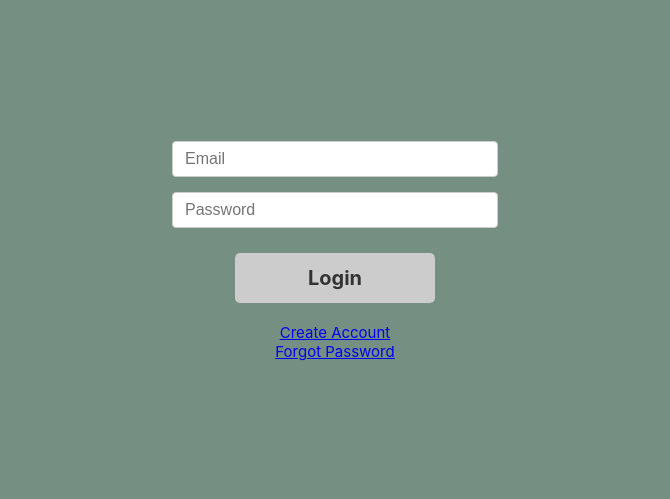
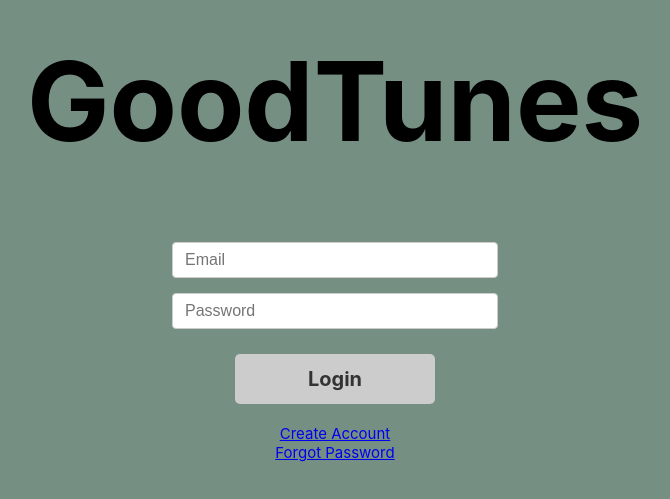
Before and after one commit to AngelaYu-3/GoodTunes, a React (Create React App) app: page /login in a window 1280 px wide. Shown: the part 189-688 px from the top of the page, without its empty margins (305-975 px from the left). Built offline with nearby package versions, Linux system fonts and the light colour scheme; no server answers.

Commit message:
fixed auth, need to fix nav to profile

```diff
--- a/src/firebase.js
+++ b/src/firebase.js
@@ -71,6 +71,16 @@ export const loginUser = async (email, password) => {
     // get user profile information
     const userSnapshot = await get(ref(database, `users/${user.uid}`));
     const userData = userSnapshot.exists() ? userSnapshot.val() : {};
+
+    return {
+      success: true,
+      userData: {
+        uid: user.uid,
+        email: user.email,
+        ...userData
+      }
+    };
+
   } catch (error) {
     console.error("Loging error: ", error);
     return { success: false, error: error.message };
--- a/src/pages/LoginPage/loginPage.css
+++ b/src/pages/LoginPage/loginPage.css
@@ -6,6 +6,11 @@
     display: flex;
     justify-content: center;
     align-items: center;
+    flex-direction: column;
+  }
+
+  .logo {
+    font-size: 55px;
   }
 
   .login-form-container {
@@ -16,7 +21,7 @@
     justify-content: center;
     width: 100%;
     max-width: 400px; /* Adjust as needed */
-    padding-top: 80px;
+    margin-top: -80px;
   }
 
   form {
--- a/src/pages/LoginPage/loginPage.js
+++ b/src/pages/LoginPage/loginPage.js
@@ -19,8 +19,7 @@ function LoginPage() {
 
     try {
       const result = await loginUser(email, password);
-
-      if (result && result.success) {
+      if (result.success) {
         // login successful
         console.log('login successful: ', result.userData);
         localStorage.setItem('userId', result.userData.uid);
@@ -39,6 +38,9 @@ function LoginPage() {
 
   return (
     <div className="login-page">
+      <div className = "logo">
+        <h1>GoodTunes</h1>
+      </div>
       <div className="login-form-container">
           <form onSubmit={handleSubmit}>
             <div className="form-group">
```
Also changed, not shown: src/App.js (+5 -7 lines), 1 other file (tests, documents, lock files or other folders).
